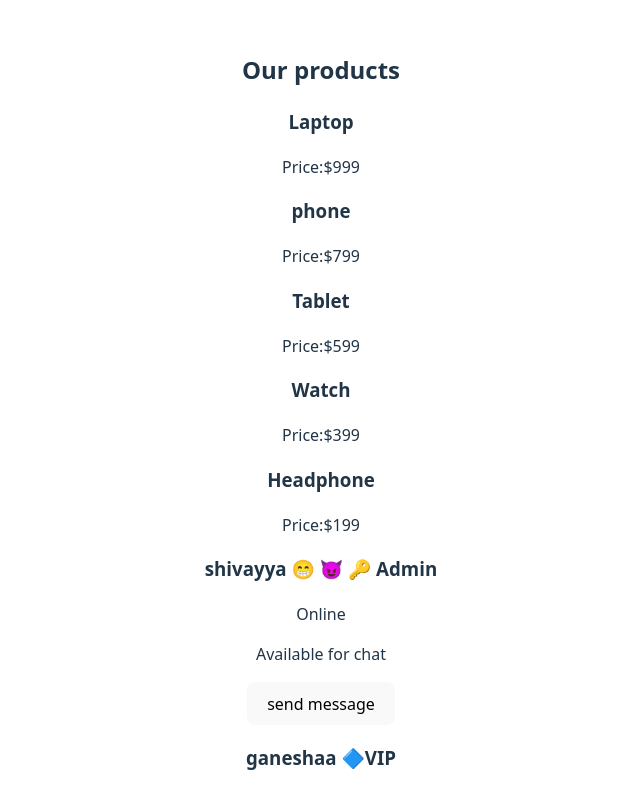
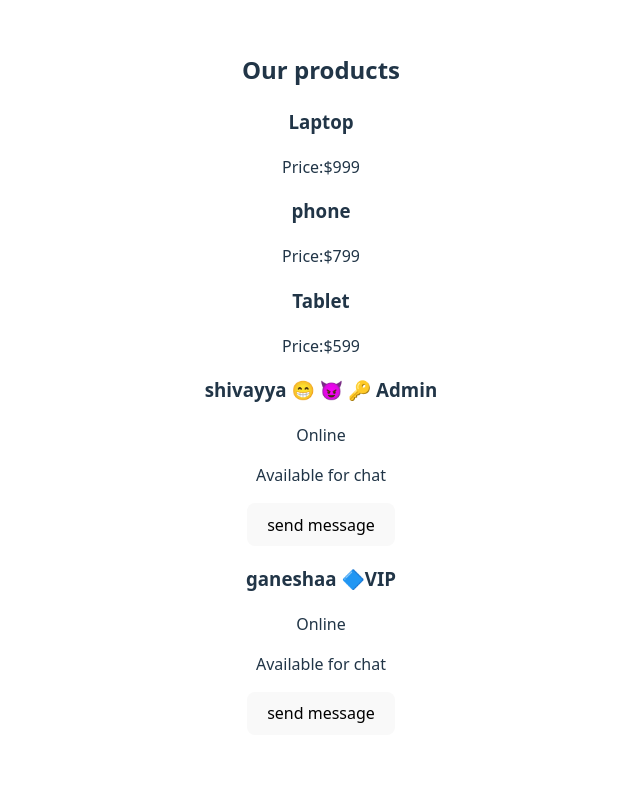
Before and after one commit to anubapatla/My-First-React-App, a React (Vite) app: page / in a window 1280 px wide. Shown: the top 794 px of the page, without its empty margins (319-959 px from the left). Built offline with nearby package versions, Linux system fonts and the light colour scheme.

Commit message:
used map() with filter  for rendering list

```diff
--- a/src/ProductList.jsx
+++ b/src/ProductList.jsx
@@ -6,18 +6,22 @@ export const ProductList =()=>{
            {id:4,name:"Watch",price:399},
             {id:5,name:"Headphone",price:199},
         ];
-
+     const productElements = products.filter((product)=>{
+        return product.price >500;
+     })
+     .map((product)=>
+    {
+        return(
+            <div>
+                <h3>{(product.name)}</h3>
+            <p> Price:${product.price}</p>
+            </div>
+        );
+    });
     return(
         <div>
             <h2> Our products </h2>
-            {products.map((product)=>{
-                return(
-            <div> <h3> {(product.name)}</h3>
-            <p> Price:${product.price}</p>
+             {productElements}
             </div>
-            )
-        })
-            }
-        </div>
-    )
-}
+    );
+};
```
